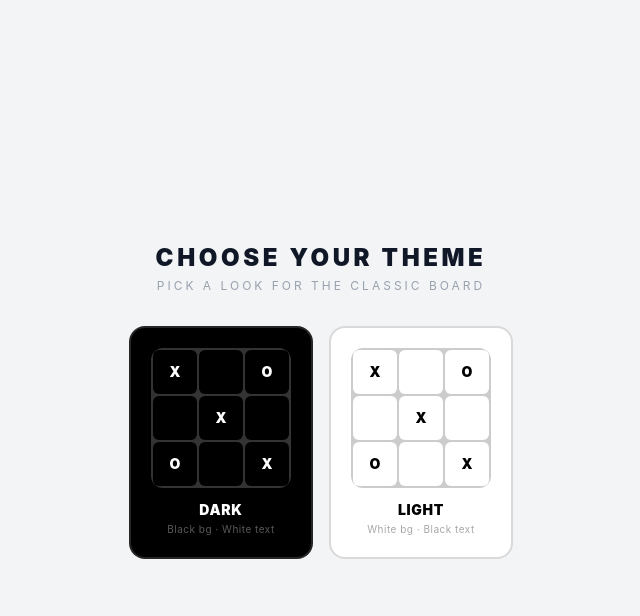
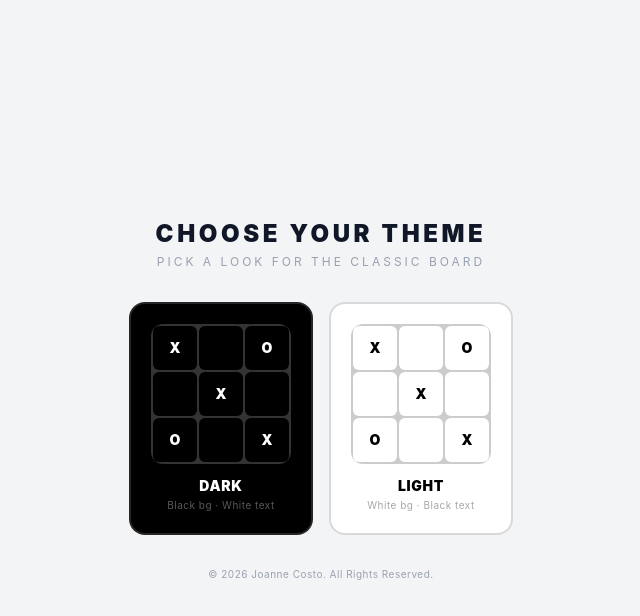
Before and after one commit to joanneBlocks/TeenageTicTacToe, a React (Vite) app: page / in a window 1280 px wide. Both pictures are taken after a click on the button 491 px from the left and 487 px from the top of the page. Shown: the top 616 px of the page, without its empty margins (319-959 px from the left). Built offline with nearby package versions, Linux system fonts and the light colour scheme.

Commit message:
Update ClassicGame.jsx

```diff
--- a/src/ClassicGame.jsx
+++ b/src/ClassicGame.jsx
@@ -1,6 +1,6 @@
 import { useState } from "react";
 
-// Theme Definitions
+// ── Theme definitions ────────────────────────────────────────────────────────
 const THEMES = {
   dark: {
     id: "dark",
@@ -68,7 +68,7 @@ const THEMES = {
   },
 };
 
-// Theme Picker
+// ── Theme Picker ─────────────────────────────────────────────────────────────
 function ThemePicker({ onPick }) {
   const [hovered, setHovered] = useState(null);
 
@@ -139,12 +139,18 @@ function ThemePicker({ onPick }) {
             );
           })}
         </div>
+
+        {/* Copyright */}
+        <p className="text-[10px] tracking-wider text-center text-gray-400">
+          © 2026 Joanne Costo. All Rights Reserved.
+        </p>
+
       </div>
     </div>
   );
 }
 
-// Square Tiles
+// ── Square ───────────────────────────────────────────────────────────────────
 function Square({ value, onSquareClick, isWin, theme: t }) {
   let cls = "aspect-square rounded-2xl flex items-center justify-center text-4xl sm:text-5xl font-black border-2 transition-all duration-150 select-none cursor-pointer ";
 
@@ -155,7 +161,7 @@ function Square({ value, onSquareClick, isWin, theme: t }) {
   return <button className={cls} onClick={onSquareClick}>{value}</button>;
 }
 
-// Game Board
+// ── Board ────────────────────────────────────────────────────────────────────
 function Board({ xIsNext, squares, onPlay, theme: t }) {
   const result  = calculateWinner(squares);
   const winLine = result?.line ?? [];
@@ -216,7 +222,7 @@ function calculateWinner(squares) {
   return null;
 }
 
-// Main
+// ── Main ─────────────────────────────────────────────────────────────────────
 export default function ClassicGame({ onBack }) {
   const [themeId,     setThemeId]     = useState(null);
   const [history,     setHistory]     = useState([Array(9).fill(null)]);
@@ -318,6 +324,11 @@ export default function ClassicGame({ onBack }) {
           </div>
         )}
 
+        {/* Copyright */}
+        <p className={`text-[10px] tracking-wider text-center shrink-0 ${t.textFaint}`}>
+          © 2026 Joanne Costo. All Rights Reserved.
+        </p>
+
       </div>
     </div>
   );
```
